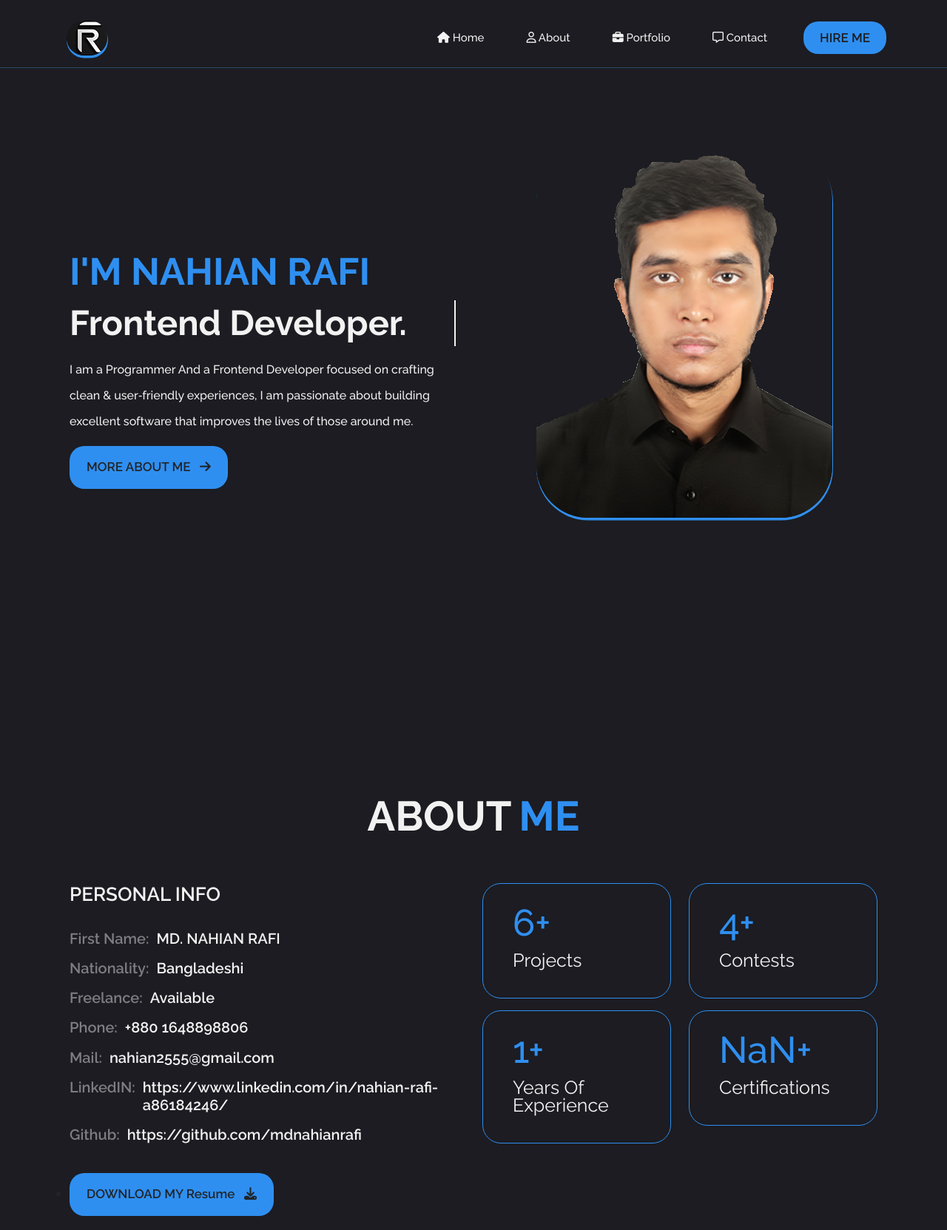
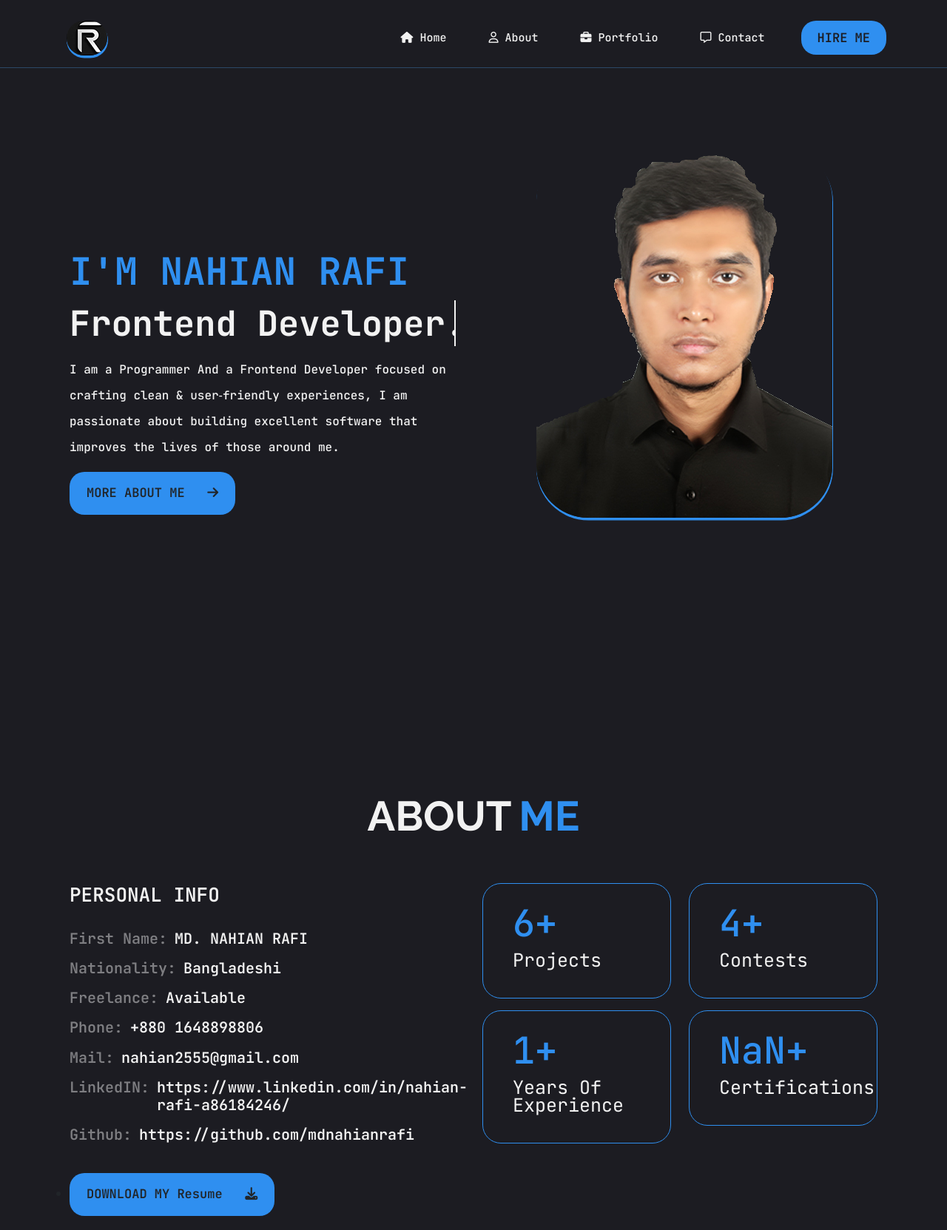
Before and after one commit to mdnahianrafi/nahian-portfolio, a plain HTML site: page index.html in a window 1280 px wide. Shown: the top 1663 px of the page at 74% size. Drawn offline with nearby package versions, Linux system fonts and the light colour scheme; a web font is replaced by a local one.

Commit message:
Updated FOnt

```diff
--- a/CSS/style.css
+++ b/CSS/style.css
@@ -36,7 +36,7 @@ html {
   color: #F2F2F2;
   font-size: 15px;
   font-weight: 500;
-  font-family: "Raleway", sans-serif;
+  font-family: "JetBrains Mono", sans-serif;
 }
 .navbar .nav-item .nav-link:hover {
   color: #0A66C2;
@@ -56,7 +56,7 @@ html {
   border-radius: 20px;
   font-size: 17px;
   font-weight: 600;
-  font-family: "Raleway", sans-serif;
+  font-family: "JetBrains Mono", sans-serif;
 }
 .hire-btn:hover {
   color: #F2F2F2;
@@ -95,7 +95,7 @@ html {
   font-size: 51px;
   font-weight: 700;
   line-height: 62px;
-  font-family: "Raleway", sans-serif;
+  font-family: "JetBrains Mono", sans-serif;
 }
 
 
@@ -104,7 +104,7 @@ html {
   font-size: 47px;
   font-weight: 700;
   line-height: 62px;
-  font-family: "Raleway", sans-serif;
+  font-family: "JetBrains Mono", sans-serif;
   white-space: nowrap; /* Prevent text wrapping */
   overflow: hidden; /* Hide overflowing text */
   border-right: 2px solid #F2F2F2; /* Create blinking cursor */
@@ -128,7 +128,7 @@ html {
     font-size: 16px;
     font-weight: 500;
     line-height: 35px;
-    font-family: "Raleway", sans-serif;
+    font-family: "JetBrains Mono", sans-serif;
   }
 
 
@@ -149,7 +149,7 @@ background: #2f8ff0;
     border-radius: 20px;
     font-size: 17px;
     font-weight: 600;
-    font-family: "Raleway", sans-serif;
+    font-family: "JetBrains Mono", sans-serif;
 
   }
   .btn:hover{
@@ -194,7 +194,7 @@ overflow-x: hidden;
   font-size: 26px;
   font-weight: 600;
   line-height: 31.2px;
-  font-family: "Raleway", sans-serif;
+  font-family: "JetBrains Mono", sans-serif;
   color: #F2F2F2;
 }
 .personal-info .title
@@ -204,7 +204,7 @@ overflow-x: hidden;
   font-size: 20px;
   font-weight: 600;
   line-height: 24.2px;
-  font-family: "Raleway", sans-serif;
+  font-family: "JetBrains Mono", sans-serif;
   color: #ffffff6f;
 }
 .personal-info .ans
@@ -212,7 +212,7 @@ overflow-x: hidden;
   font-size: 20px;
   font-weight: 600;
   line-height: 24.2px;
-  font-family: "Raleway", sans-serif;
+  font-family: "JetBrains Mono", sans-serif;
   color: #F2F2F2;
 }
 .prft-card
@@ -228,7 +228,7 @@ overflow-x: hidden;
   font-size: 50px;
   font-weight: 600px;
   line-height: 60px;
-  font-family: 'Raleway', sans-serif;
+  font-family: 'JetBrains Mono', sans-serif;
 }
 .prft-card p
 {
@@ -237,7 +237,7 @@ overflow-x: hidden;
   font-size: 25px;
   font-weight: 400;
   line-height: 24.15px;
-  font-family: 'Raleway', Sans-serif;
+  font-family: 'JetBrains Mono', Sans-serif;
 }
 .separator {
   height: 2px;
@@ -252,7 +252,7 @@ overflow-x: hidden;
   font-size: 24px;
   font-weight: 600;
   line-height: 31.15px;
-  font-family: 'Raleway', Sans-serif;
+  font-family: 'JetBrains Mono', Sans-serif;
   color: #F2F2F2;
 }
 
@@ -273,6 +273,7 @@ padding-right: 10px;
 font-size: 40px;
 line-height: 19.2px;
 color: #2f8ff0;
+font-family: 'JetBrains Mono',sans-serif;
 
 }
 .time h4{
@@ -291,6 +292,7 @@ border-radius: 10px;
   font-size: 20px;
   line-height: 21.6px;
   color: #FFF;
+  font-family: 'JetBrains Mono',sans-serif;
 }
 .edu-text h1::before {
   content: "";
@@ -308,6 +310,7 @@ border-radius: 10px;
   font-size: 19px;
   line-height: 21.6px;
   color: #7c7a7a;
+  font-family: 'JetBrains Mono',sans-serif;
 }
 /* About Part Ended */
 
@@ -384,21 +387,21 @@ margin-top: 20px;
   font-size: 35px;
   font-weight: 700;
   line-height: 67.56px;
-  font-family: "Raleway", sans-serif;
+  font-family: 'JetBrains Mono',sans-serif;
   color: #FFF;
 
 }
 .get-in-touch p {
-  padding: 0 369px;
+  padding: 0 355px;
   font-size: 20px;
   font-weight: 700;
-  font-family: "Raleway", sans-serif;
+  font-family: 'JetBrains Mono',sans-serif;
   color: #FFF;
 }
 .call-and-mail h3 {
   font-size: 20px;
   font-weight: 700;
-  font-family: "Raleway" ,sans-serif;
+  font-family: 'JetBrains Mono',sans-serif;
   color: white;
 }
 .mail-icon
--- a/index.html
+++ b/index.html
@@ -18,10 +18,14 @@
 
 <!-- Fontawsome CDN -->
  <link rel="stylesheet" href="https://cdnjs.cloudflare.com/ajax/libs/font-awesome/6.6.0/css/all.min.css">
-
+<!-- Railway Font  -->
  <link rel="preconnect" href="https://fonts.googleapis.com">
 <link rel="preconnect" href="https://fonts.gstatic.com" crossorigin>
 <link href="https://fonts.googleapis.com/css2?family=DM+Sans:ital,opsz,wght@0,9..40,100..1000;1,9..40,100..1000&family=Open+Sans:ital,wght@0,300..800;1,300..800&family=Paprika&family=Raleway:ital,wght@0,100..900;1,100..900&display=swap" rel="stylesheet">
+<!-- JetBrains Font  -->
+<link rel="preconnect" href="https://fonts.googleapis.com">
+<link rel="preconnect" href="https://fonts.gstatic.com" crossorigin>
+<link href="https://fonts.googleapis.com/css2?family=DM+Sans:ital,opsz,wght@0,9..40,100..1000;1,9..40,100..1000&family=JetBrains+Mono:ital,wght@0,100..800;1,100..800&family=Open+Sans:ital,wght@0,300..800;1,300..800&family=Paprika&family=Raleway:ital,wght@0,100..900;1,100..900&display=swap" rel="stylesheet">
 
 <!-- CSS FILES -->
 
```
